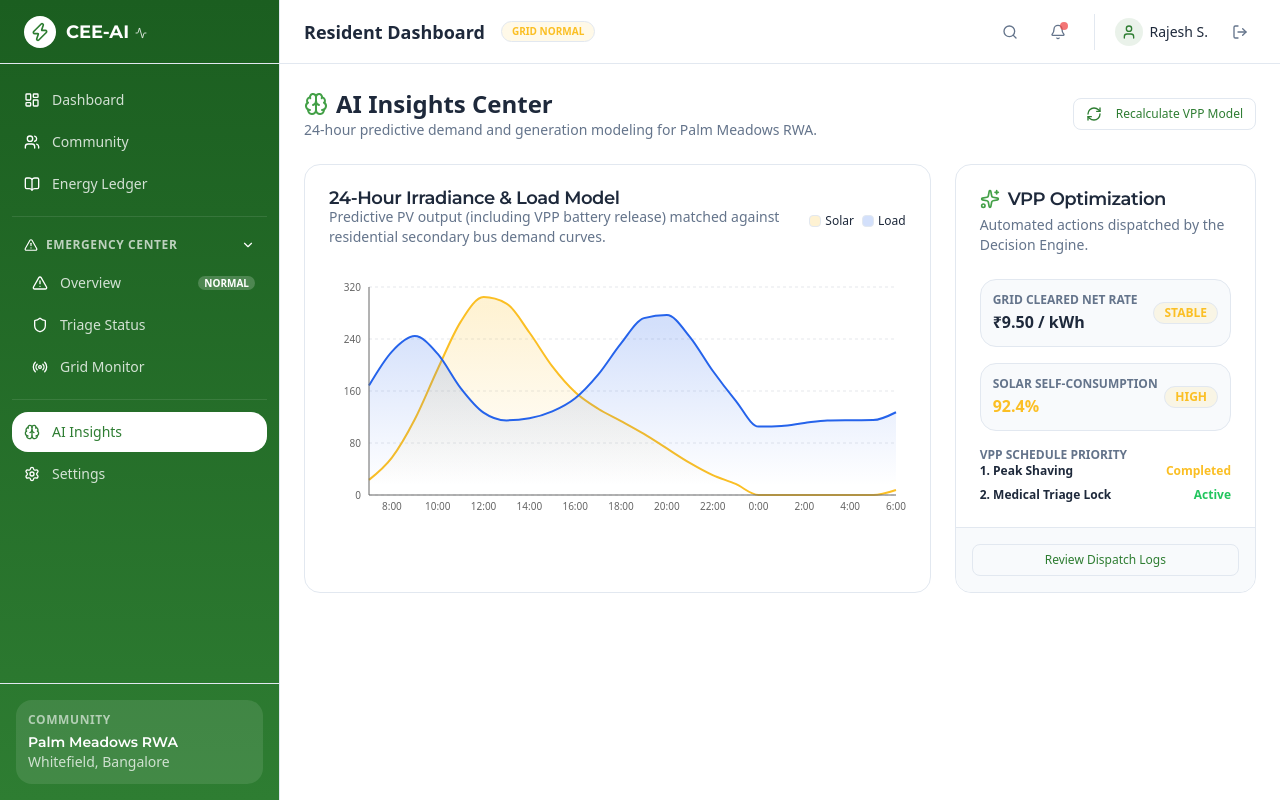
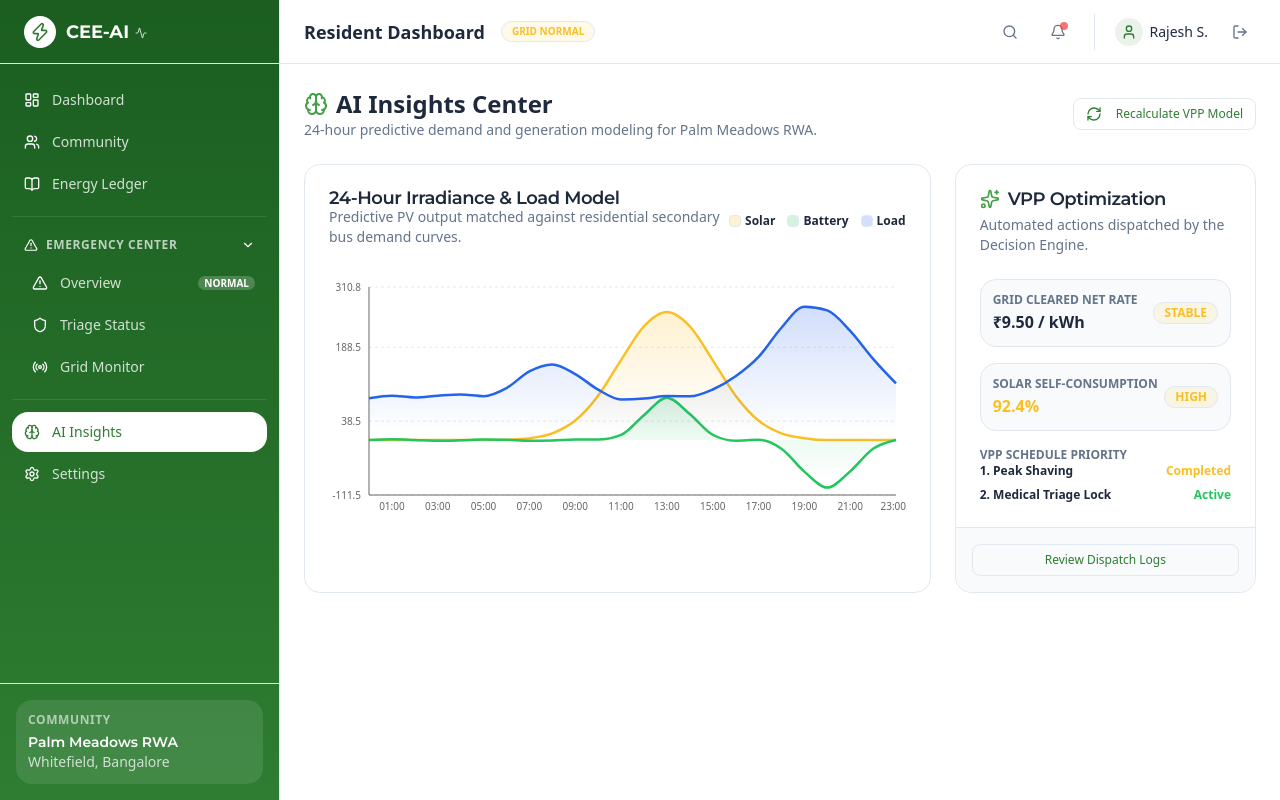
Before and after one commit to Rhytam23/NYC, a Next.js app in the folder cee-ai/: page /dashboard/ai-insights in a window 1280 px wide. Built offline with nearby package versions, Linux system fonts and the light colour scheme.

Commit message:
feat: redesign 24-hour energy chart to reflect a realistic residential community load profile

```diff
--- a/cee-ai/src/app/dashboard/ai-insights/page.tsx
+++ b/cee-ai/src/app/dashboard/ai-insights/page.tsx
@@ -29,25 +29,34 @@ import {
 export default function AiInsights() {
   const [loading, setLoading] = useState(false);
 
-  // Simulated 24-hour forecast data (smooth Gaussian curves)
-  const forecastData = Array.from({ length: 24 }).map((_, i) => {
-    const hour = (7 + i) % 24; // start from morning 7 AM
+  // Simulated 24-hour forecast data (continuous 00:00 to 23:00)
+  const forecastData = Array.from({ length: 24 }).map((_, hour) => {
+    // 1. Solar Generation (smooth bell-shape: sunrise 6 AM, peak 1 PM, near zero by 6:30 PM, zero at night)
+    let solarVal = 0;
+    if (hour >= 6 && hour <= 19) {
+      solarVal = 260 * Math.exp(-Math.pow(hour - 13.0, 2) / 8.5);
+    }
 
-    // Bell curve solar output + battery release curve (smoothing the afternoon/evening drop over 7 hours)
-    const rawSolar = 280 * Math.exp(-Math.pow(hour - 12, 2) / 10);
-    const batteryRelease = 110 * Math.exp(-Math.pow(hour - 17.2, 2) / 18);
-    const solar = rawSolar + batteryRelease;
+    // 2. Residential Load (smooth daily demand pattern: low night, morning peak, low midday, high evening peak)
+    const baseLoad = 85 + Math.sin(hour * 0.5) * 5 + Math.sin(hour * 2.1) * 3;
+    const morningActive = 75 * Math.exp(-Math.pow(hour - 8.0, 2) / 3.0);
+    const eveningActive = 190 * Math.exp(-Math.pow(hour - 19.5, 2) / 7.5);
+    const demandVal = baseLoad + morningActive + eveningActive;
 
-    // Dual peak household demand (smooth Gaussian double peak with baseline)
-    const baselineDemand = 110;
-    const morningPeak = 130 * Math.exp(-Math.pow(hour - 9, 2) / 5);
-    const eveningPeak = 170 * Math.exp(-Math.pow(hour - 19.5, 2) / 8);
-    const demand = baselineDemand + morningPeak + eveningPeak;
+    // 3. Battery Flow (charge: 11 AM - 3 PM, discharge: 6 PM - 10 PM)
+    let batteryVal = 0;
+    if (hour >= 11 && hour <= 15) {
+      batteryVal = 85 * Math.exp(-Math.pow(hour - 13.0, 2) / 2.0); // positive flow
+    } else if (hour >= 18 && hour <= 22) {
+      batteryVal = -95 * Math.exp(-Math.pow(hour - 20.0, 2) / 2.5); // negative flow
+    }
+    batteryVal += Math.sin(hour * 1.5) * 1.5; // slight realistic noise
 
     return {
-      time: `${hour}:00`,
-      Solar: Math.max(0, parseFloat((solar < 2.5 ? 0 : solar).toFixed(1))),
-      Demand: parseFloat((demand + Math.sin(i) * 5).toFixed(1)),
+      time: `${hour.toString().padStart(2, "0")}:00`,
+      Solar: Math.max(0, parseFloat(solarVal.toFixed(1))),
+      Demand: parseFloat(demandVal.toFixed(1)),
+      Battery: parseFloat(batteryVal.toFixed(1)),
     };
   });
 
@@ -94,15 +103,19 @@ export default function AiInsights() {
                 24-Hour Irradiance & Load Model
               </CardTitle>
               <CardDescription className="text-body-sm text-muted-foreground">
-                Predictive PV output (including VPP battery release) matched against residential secondary bus demand curves.
+                Predictive PV output matched against residential secondary bus demand curves.
               </CardDescription>
             </div>
-            <div className="flex items-center gap-2 text-xs">
-              <span className="flex items-center gap-1">
+            <div className="flex items-center gap-3 text-xs">
+              <span className="flex items-center gap-1 font-semibold text-foreground">
                 <span className="h-3 w-3 bg-[#FBBF24]/20 border border-[#FBBF24] rounded-sm" />{" "}
                 Solar
               </span>
-              <span className="flex items-center gap-1">
+              <span className="flex items-center gap-1 font-semibold text-foreground">
+                <span className="h-3 w-3 bg-[#22C55E]/20 border border-[#22C55E] rounded-sm" />{" "}
+                Battery
+              </span>
+              <span className="flex items-center gap-1 font-semibold text-foreground">
                 <span className="h-3 w-3 bg-[#2563EB]/20 border border-[#2563EB] rounded-sm" />{" "}
                 Load
               </span>
@@ -119,6 +132,10 @@ export default function AiInsights() {
                     <stop offset="5%" stopColor="#FBBF24" stopOpacity={0.2} />
                     <stop offset="95%" stopColor="#FBBF24" stopOpacity={0} />
                   </linearGradient>
+                  <linearGradient id="colorBattery" x1="0" y1="0" x2="0" y2="1">
+                    <stop offset="5%" stopColor="#22C55E" stopOpacity={0.15} />
+                    <stop offset="95%" stopColor="#22C55E" stopOpacity={0} />
+                  </linearGradient>
                   <linearGradient id="colorDemand" x1="0" y1="0" x2="0" y2="1">
                     <stop offset="5%" stopColor="#2563EB" stopOpacity={0.2} />
                     <stop offset="95%" stopColor="#2563EB" stopOpacity={0} />
@@ -132,6 +149,7 @@ export default function AiInsights() {
                 />
                 <YAxis
                   tickLine={false}
+                  domain={['dataMin - 15', 'dataMax + 40']}
                   style={{ fontSize: 10, fontFamily: "var(--font-label)" }}
                 />
                 <Tooltip
@@ -144,15 +162,23 @@ export default function AiInsights() {
                   type="monotone"
                   dataKey="Solar"
                   stroke="#FBBF24"
-                  strokeWidth={2}
+                  strokeWidth={2.5}
                   fillOpacity={1}
                   fill="url(#colorSolar)"
                 />
                 <Area
                   type="monotone"
+                  dataKey="Battery"
+                  stroke="#22C55E"
+                  strokeWidth={2.5}
+                  fillOpacity={1}
+                  fill="url(#colorBattery)"
+                />
+                <Area
+                  type="monotone"
                   dataKey="Demand"
                   stroke="#2563EB"
-                  strokeWidth={2}
+                  strokeWidth={2.5}
                   fillOpacity={1}
                   fill="url(#colorDemand)"
                 />
```
